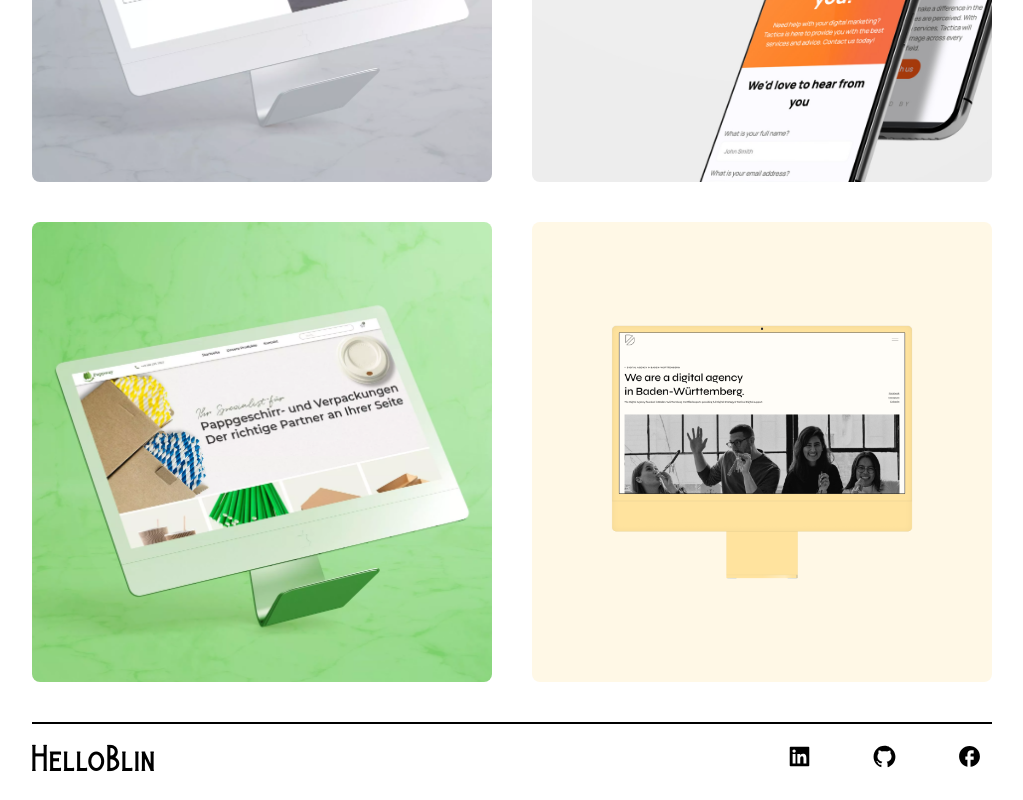
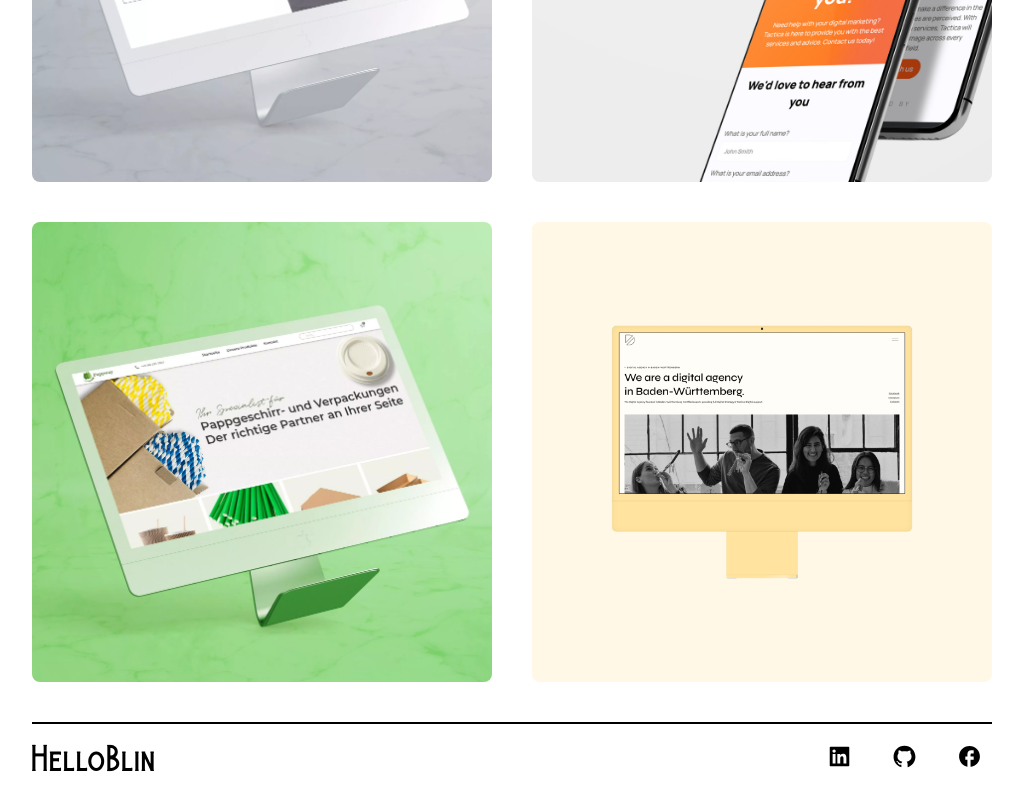
Before and after one commit to hello-blin/official-portfolio, a Next.js app: page / in a window 1280 px wide. Shown: the part 3162-3962 px from the top of the page, without its empty margins (128-1151 px from the left). Built offline with nearby package versions, Linux system fonts and the light colour scheme.

Commit message:
Fixing social icons on footer

```diff
--- a/pages/index.js
+++ b/pages/index.js
@@ -211,7 +211,7 @@ export default function Home() {
                 HelloBlin
               </h1>
             </div>
-            <div className="flex flex-row justify-end align-end content-center gap-10 w-[50%]">
+            <div className="flex flex-row justify-end align-end content-center gap-10 w-[50%] md:gap-5">
               <Link href="https://www.linkedin.com/in/blin-kukaj-103a11176/">
                 <AiFillLinkedin className="dark:text-white cursor-pointer w-[45px] h-[25px]" />
               </Link>
```
